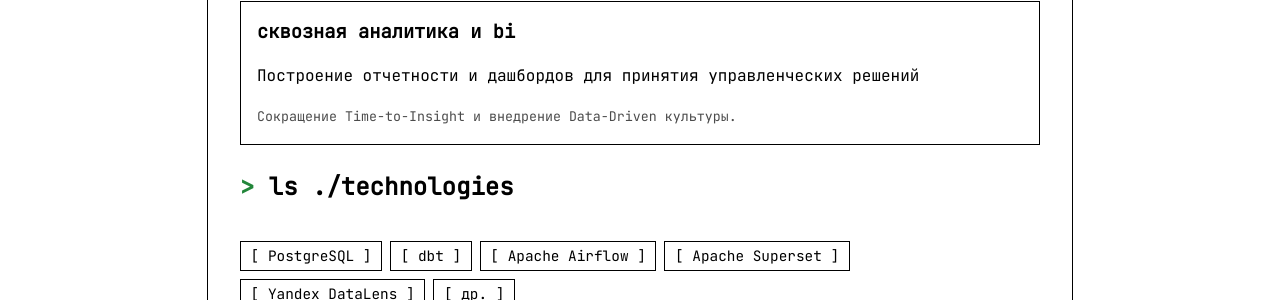
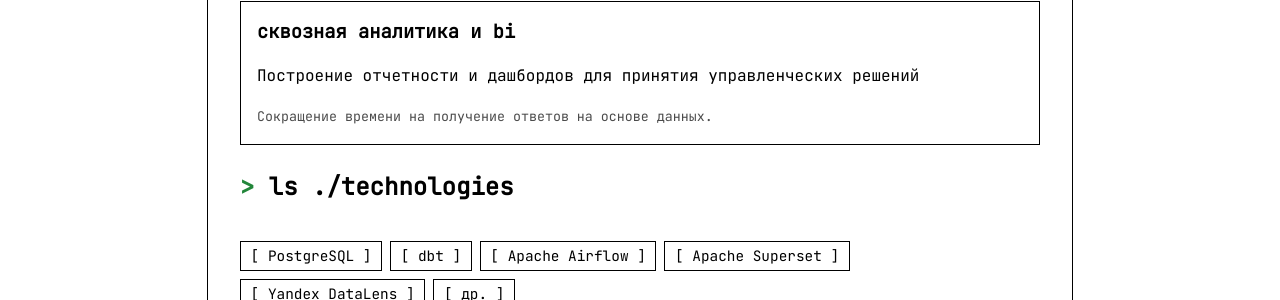
Before and after one commit to techwritex/datasolutionslab, a Jekyll site: the page built from index.md, in a window 1280 px wide. Shown: the part 501-801 px from the top of the page. Built offline with Jekyll 4.4.1, drawn with Linux system fonts in a browser that asks for light colours.

Commit message:
dsl -v2.0 services-update

```diff
--- a/_data/services.yml
+++ b/_data/services.yml
@@ -4,4 +4,4 @@
 
 - title: "Сквозная аналитика и BI"
   description: "Построение отчетности и дашбордов для принятия управленческих решений"
-  details: "Сокращение Time-to-Insight и внедрение Data-Driven культуры."
+  details: "Сокращение времени на получение ответов на основе данных."
```
